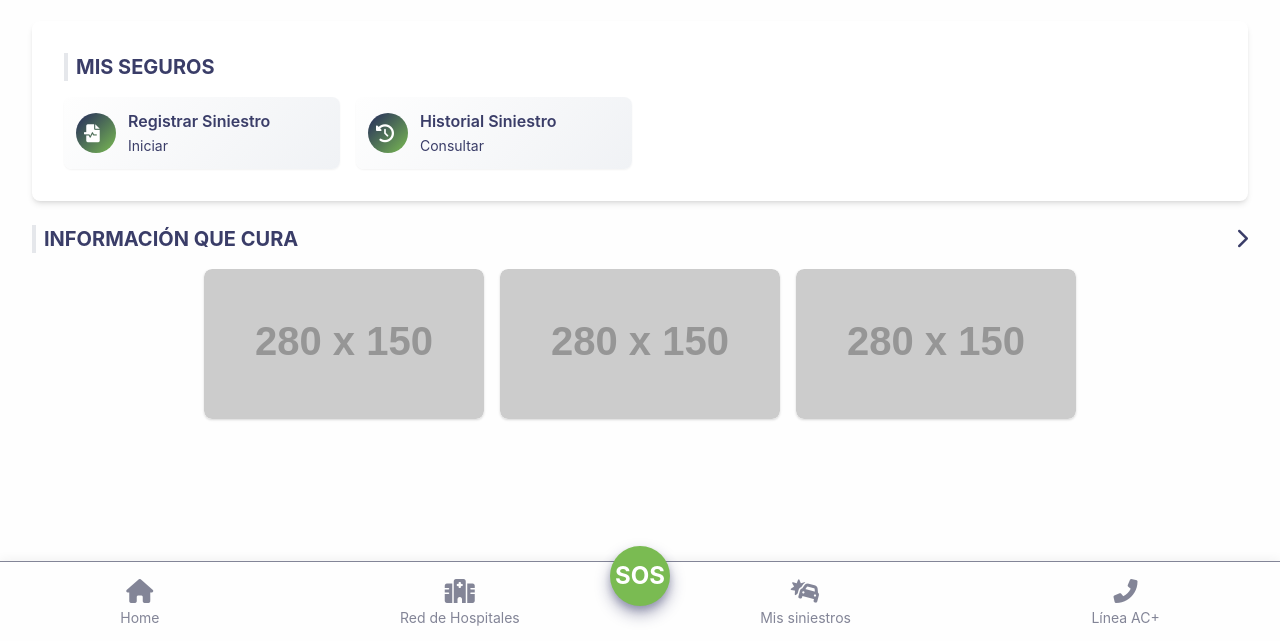
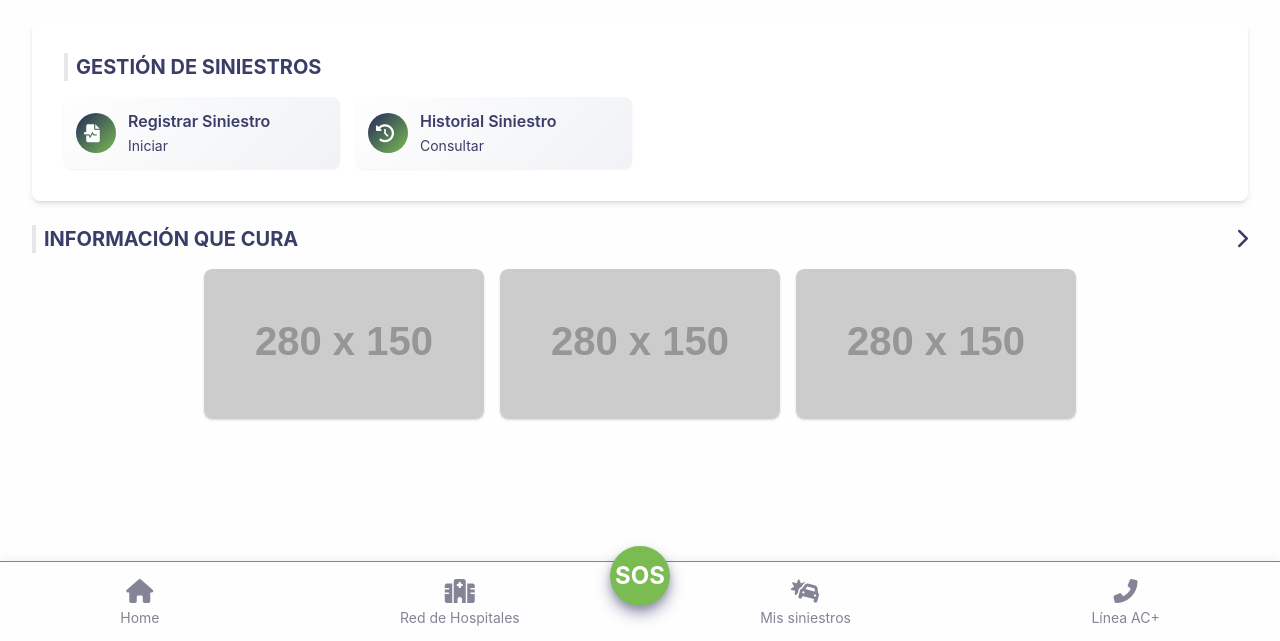
Before and after one commit to Giancarlo145/ac-, a plain HTML site: page index.html in a window 1280 px wide. Shown: the part 159-800 px from the top of the page. Drawn offline with nearby package versions, Linux system fonts and the light colour scheme; placeholder pictures from the web are drawn by us.

Commit message:
Update index.html

```diff
--- a/index.html
+++ b/index.html
@@ -323,7 +323,7 @@
 
             <!-- MIS SEGUROS Section: Sección que muestra las categorías de seguros disponibles. -->
             <section class="bg-white p-4 rounded-lg shadow-md md:p-6 lg:p-8">
-                <h2 class="text-lg font-bold text-primary-dark border-l-4 border-accent-green pl-2 mb-4 md:text-xl">MIS SEGUROS</h2>
+                <h2 class="text-lg font-bold text-primary-dark border-l-4 border-accent-green pl-2 mb-4 md:text-xl">GESTIÓN DE SINIESTROS</h2>
 
                 <div class="grid grid-cols-2 gap-4 md:grid-cols-4 lg:grid-cols-4">
                     <!-- Insurance Card: Registrar Siniestro -->
```
